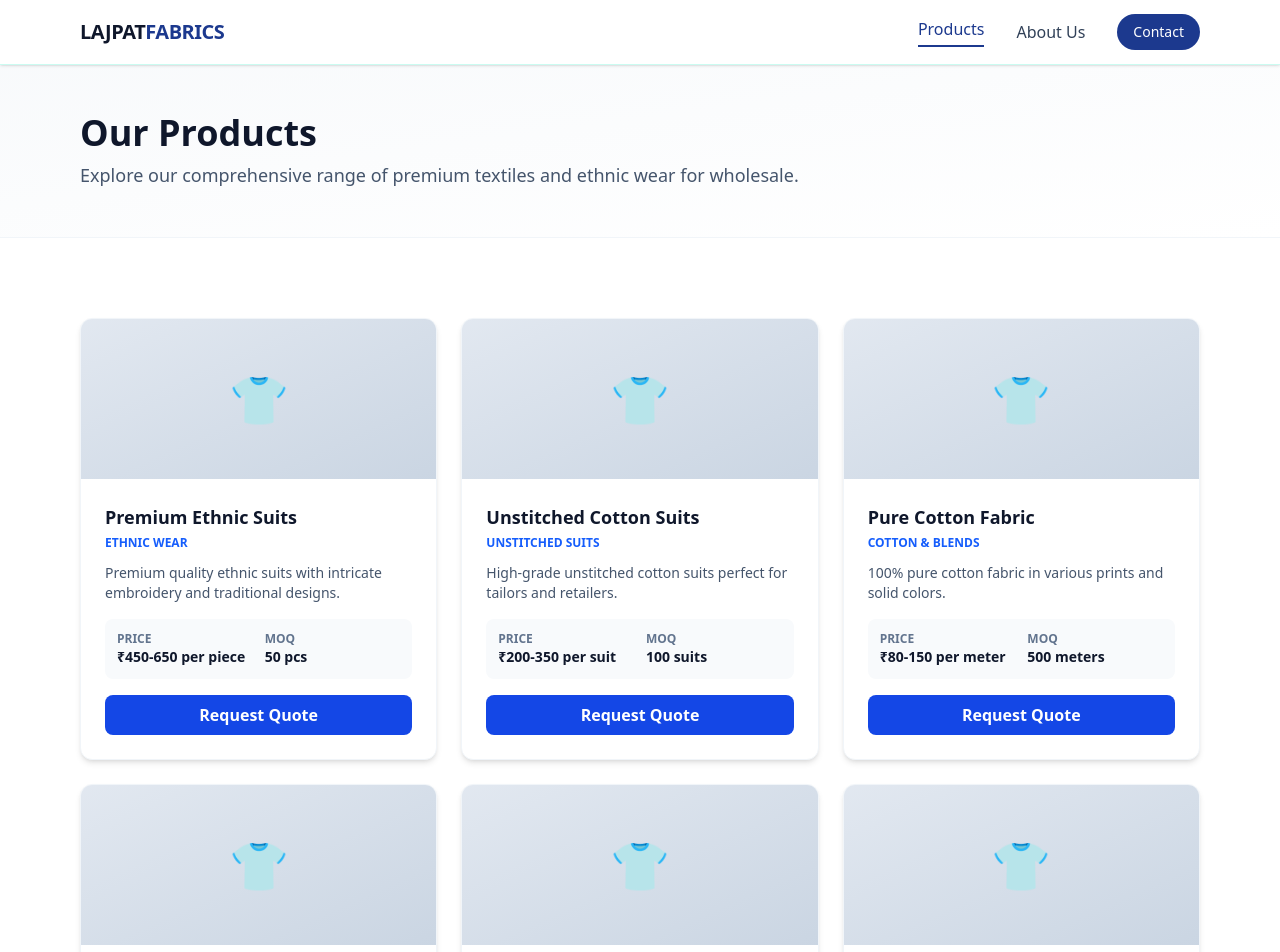
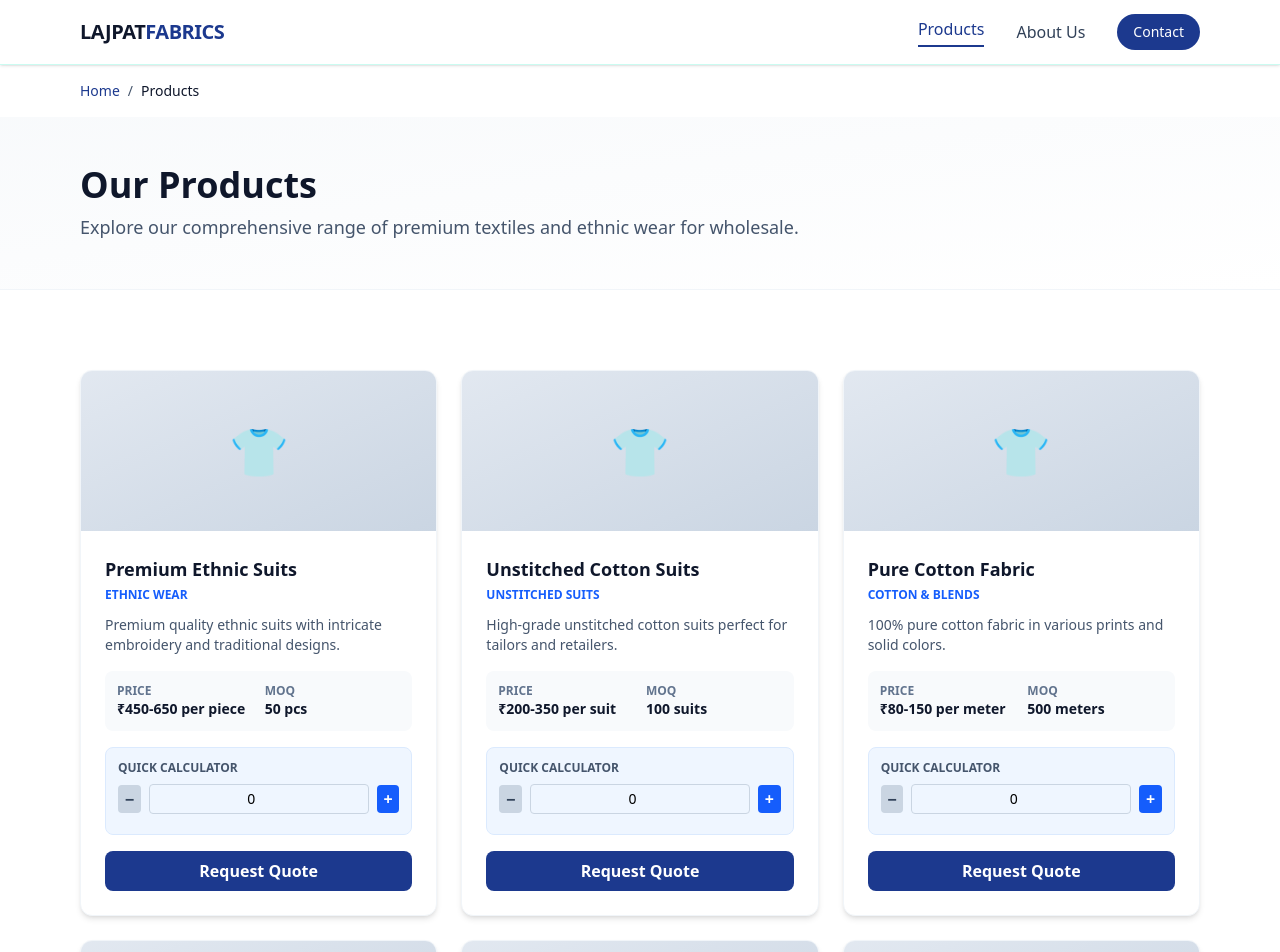
Before and after one commit to projectdhungartales/lajpat-garments, a Next.js app: page /products in a window 1280 px wide. Shown: the top 952 px of the page. Built offline with nearby package versions, Linux system fonts and the light colour scheme.

Commit message:
added price calculator

```diff
--- a/src/app/about/page.tsx
+++ b/src/app/about/page.tsx
@@ -1,3 +1,7 @@
+'use client';
+
+import Link from 'next/link';
+
 export default function About() {
   const highlights = [
     {
@@ -24,8 +28,15 @@ export default function About() {
 
   return (
     <main className="min-h-screen bg-white">
+      {/* BREADCRUMB */}
+      <nav className="max-w-6xl mx-auto px-4 py-4 flex items-center gap-2 text-sm text-slate-600">
+        <Link href="/" className="text-blue-900 hover:underline">Home</Link>
+        <span>/</span>
+        <span className="text-slate-900 font-medium">About Us</span>
+      </nav>
+
       {/* HERO */}
-      <section className="py-12 bg-gradient-to-br from-slate-50 to-white border-b border-slate-100">
+      <section className="py-12 bg-gradient-to-br from-slate-50 to-white border-b border-slate-100 animate-fade-in">
         <div className="max-w-6xl mx-auto px-4">
           <h1 className="text-4xl font-bold text-slate-900 mb-2">About Lajpat Fabrics</h1>
           <p className="text-lg text-slate-600">
@@ -36,7 +47,7 @@ export default function About() {
 
       {/* ABOUT SECTION */}
       <section className="py-20 max-w-6xl mx-auto px-4">
-        <div className="grid grid-cols-1 lg:grid-cols-2 gap-12 items-center mb-20">
+        <div className="grid grid-cols-1 lg:grid-cols-2 gap-12 items-center mb-20 animate-fade-in-up">
           <div>
             <h2 className="text-3xl font-bold text-slate-900 mb-6">Who We Are</h2>
             <p className="text-slate-600 mb-4 leading-relaxed">
@@ -49,7 +60,7 @@ export default function About() {
               Whether you&apos;re a small retail shop or a large distributor, we have the perfect products and pricing to meet your needs.
             </p>
           </div>
-          <div className="rounded-2xl overflow-hidden shadow-xl h-96 bg-gradient-to-br from-slate-200 to-slate-300 flex items-center justify-center">
+          <div className="rounded-2xl overflow-hidden shadow-xl h-96 bg-gradient-to-br from-slate-200 to-slate-300 flex items-center justify-center animate-slide-in">
             <span className="text-8xl">🏢</span>
           </div>
         </div>
@@ -57,7 +68,7 @@ export default function About() {
         {/* HIGHLIGHTS */}
         <div className="grid grid-cols-1 md:grid-cols-2 lg:grid-cols-4 gap-6 mb-20">
           {highlights.map((highlight, i) => (
-            <div key={i} className="bg-gradient-to-br from-blue-50 to-indigo-50 rounded-xl p-6 border border-blue-100">
+            <div key={i} className="bg-gradient-to-br from-blue-50 to-indigo-50 rounded-xl p-6 border border-blue-100 animate-fade-in-up" style={{ animationDelay: `${i * 100}ms` }}>
               <div className="text-4xl mb-4">{highlight.icon}</div>
               <h3 className="font-bold text-slate-900 mb-2">{highlight.title}</h3>
               <p className="text-slate-600 text-sm">{highlight.description}</p>
--- a/src/app/contact/page.tsx
+++ b/src/app/contact/page.tsx
@@ -1,5 +1,6 @@
 'use client';
 
+import Link from 'next/link';
 import { useState } from 'react';
 import Toast from '@/components/Toast';
 
@@ -91,8 +92,15 @@ export default function Contact() {
 
   return (
     <main className="min-h-screen bg-white">
+      {/* BREADCRUMB */}
+      <nav className="max-w-6xl mx-auto px-4 py-4 flex items-center gap-2 text-sm text-slate-600">
+        <Link href="/" className="text-blue-900 hover:underline">Home</Link>
+        <span>/</span>
+        <span className="text-slate-900 font-medium">Contact</span>
+      </nav>
+
       {/* HERO */}
-      <section className="py-12 bg-gradient-to-br from-slate-50 to-white border-b border-slate-100">
+      <section className="py-12 bg-gradient-to-br from-slate-50 to-white border-b border-slate-100 animate-fade-in">
         <div className="max-w-6xl mx-auto px-4">
           <h1 className="text-4xl font-bold text-slate-900 mb-2">Contact Us</h1>
           <p className="text-lg text-slate-600">
@@ -105,7 +113,7 @@ export default function Contact() {
       <section className="py-20 max-w-6xl mx-auto px-4">
         <div className="grid grid-cols-1 md:grid-cols-2 lg:grid-cols-4 gap-6 mb-20">
           {contactInfo.map((info, i) => (
-            <div key={i} className="bg-gradient-to-br from-blue-50 to-indigo-50 rounded-xl p-6 border border-blue-100 text-center">
+            <div key={i} className="bg-gradient-to-br from-blue-50 to-indigo-50 rounded-xl p-6 border border-blue-100 text-center animate-fade-in-up" style={{ animationDelay: `${i * 100}ms` }}>
               <div className="text-4xl mb-3">{info.icon}</div>
               <h3 className="font-bold text-slate-900 mb-2">{info.title}</h3>
               <p className="text-slate-600 text-sm">{info.details}</p>
--- a/src/app/globals.css
+++ b/src/app/globals.css
@@ -52,6 +52,17 @@
   }
 }
 
+@keyframes slideDown {
+  from {
+    opacity: 0;
+    transform: translateY(-10px);
+  }
+  to {
+    opacity: 1;
+    transform: translateY(0);
+  }
+}
+
 .animate-fade-in-up {
   animation: fadeInUp 0.6s ease-out;
 }
@@ -70,6 +81,10 @@
 
 .animate-slide-in-up {
   animation: slideInUp 0.5s ease-out;
+}
+
+.animate-slide-down {
+  animation: slideDown 0.3s ease-out;
 }
 
 /* Toast notification styles */
--- a/src/app/products/page.tsx
+++ b/src/app/products/page.tsx
@@ -1,17 +1,20 @@
 'use client';
 
+import Link from 'next/link';
 import { useState } from 'react';
 import QuoteFormModal from '@/components/QuoteFormModal';
 
 export default function Products() {
   const [selectedProduct, setSelectedProduct] = useState<string | null>(null);
+  const [quantities, setQuantities] = useState<Record<number, number>>({});
 
   const products = [
     {
       id: 1,
       name: "Premium Ethnic Suits",
       category: "Ethnic Wear",
-      price: "₹450-650 per piece",
+      basePrice: 550,
+      priceRange: "₹450-650 per piece",
       moq: "50 pcs",
       description: "Premium quality ethnic suits with intricate embroidery and traditional designs.",
     },
@@ -19,7 +22,8 @@ export default function Products() {
       id: 2,
       name: "Unstitched Cotton Suits",
       category: "Unstitched Suits",
-      price: "₹200-350 per suit",
+      basePrice: 275,
+      priceRange: "₹200-350 per suit",
       moq: "100 suits",
       description: "High-grade unstitched cotton suits perfect for tailors and retailers.",
     },
@@ -27,7 +31,8 @@ export default function Products() {
       id: 3,
       name: "Pure Cotton Fabric",
       category: "Cotton & Blends",
-      price: "₹80-150 per meter",
+      basePrice: 115,
+      priceRange: "₹80-150 per meter",
       moq: "500 meters",
       description: "100% pure cotton fabric in various prints and solid colors.",
     },
@@ -35,7 +40,8 @@ export default function Products() {
       id: 4,
       name: "Cotton Silk Blend",
       category: "Cotton & Blends",
-      price: "₹120-200 per meter",
+      basePrice: 160,
+      priceRange: "₹120-200 per meter",
       moq: "300 meters",
       description: "Premium cotton-silk blend for traditional and casual wear.",
     },
@@ -43,7 +49,8 @@ export default function Products() {
       id: 5,
       name: "Designer Sarees",
       category: "Designer Collections",
-      price: "₹800-1500 per piece",
+      basePrice: 1150,
+      priceRange: "₹800-1500 per piece",
       moq: "25 pcs",
       description: "Exclusive designer sarees with handwoven patterns and premium finish.",
     },
@@ -51,16 +58,37 @@ export default function Products() {
       id: 6,
       name: "Festive Collection",
       category: "Designer Collections",
-      price: "₹600-1200 per piece",
+      basePrice: 900,
+      priceRange: "₹600-1200 per piece",
       moq: "30 pcs",
       description: "Premium festive wear with latest designs and color combinations.",
     },
   ];
 
+  const updateQuantity = (productId: number, qty: number) => {
+    setQuantities(prev => ({
+      ...prev,
+      [productId]: Math.max(qty, 0),
+    }));
+  };
+
+  const calculateTotal = (productId: number) => {
+    const qty = quantities[productId] || 0;
+    const product = products.find(p => p.id === productId);
+    return qty * (product?.basePrice || 0);
+  };
+
   return (
     <main className="min-h-screen bg-white">
+      {/* BREADCRUMB */}
+      <nav className="max-w-6xl mx-auto px-4 py-4 flex items-center gap-2 text-sm text-slate-600">
+        <Link href="/" className="text-blue-900 hover:underline">Home</Link>
+        <span>/</span>
+        <span className="text-slate-900 font-medium">Products</span>
+      </nav>
+
       {/* HERO */}
-      <section className="py-12 bg-gradient-to-br from-slate-50 to-white border-b border-slate-100">
+      <section className="py-12 bg-gradient-to-br from-slate-50 to-white border-b border-slate-100 animate-fade-in">
         <div className="max-w-6xl mx-auto px-4">
           <h1 className="text-4xl font-bold text-slate-900 mb-2">Our Products</h1>
           <p className="text-lg text-slate-600">
@@ -72,8 +100,8 @@ export default function Products() {
       {/* PRODUCTS GRID */}
       <section className="py-20 max-w-6xl mx-auto px-4">
         <div className="grid grid-cols-1 md:grid-cols-2 lg:grid-cols-3 gap-6">
-          {products.map((product) => (
-            <div key={product.id} className="bg-white rounded-xl shadow-md hover:shadow-xl transition border border-slate-100 overflow-hidden">
+          {products.map((product, i) => (
+            <div key={product.id} className="bg-white rounded-xl shadow-md hover:shadow-xl transition border border-slate-100 overflow-hidden animate-fade-in-up" style={{ animationDelay: `${i * 100}ms` }}>
               <div className="h-40 bg-gradient-to-br from-slate-200 to-slate-300 flex items-center justify-center">
                 <span className="text-5xl">👕</span>
               </div>
@@ -88,16 +116,48 @@ export default function Products() {
                 <div className="grid grid-cols-2 gap-3 mb-4 p-3 bg-slate-50 rounded-lg">
                   <div>
                     <p className="text-xs text-slate-500 font-semibold uppercase">Price</p>
-                    <p className="text-sm font-bold text-slate-900">{product.price}</p>
+                    <p className="text-sm font-bold text-slate-900">{product.priceRange}</p>
                   </div>
                   <div>
                     <p className="text-xs text-slate-500 font-semibold uppercase">MOQ</p>
                     <p className="text-sm font-bold text-slate-900">{product.moq}</p>
                   </div>
                 </div>
+
+                {/* Order Calculator */}
+                <div className="mb-4 p-3 bg-blue-50 rounded-lg border border-blue-100">
+                  <label className="text-xs text-slate-600 font-semibold uppercase block mb-2">Quick Calculator</label>
+                  <div className="flex items-center gap-2 mb-2">
+                    <button
+                      onClick={() => updateQuantity(product.id, (quantities[product.id] || 0) - 1)}
+                      className="w-7 h-7 bg-slate-300 text-slate-700 font-bold rounded hover:bg-slate-400 transition"
+                    >
+                      −
+                    </button>
+                    <input
+                      type="number"
+                      value={quantities[product.id] || 0}
+                      onChange={(e) => updateQuantity(product.id, parseInt(e.target.value) || 0)}
+                      className="flex-1 px-2 py-1 border border-slate-300 rounded text-center text-sm"
+                      min="0"
+                    />
+                    <button
+                      onClick={() => updateQuantity(product.id, (quantities[product.id] || 0) + 1)}
+                      className="w-7 h-7 bg-blue-600 text-white font-bold rounded hover:bg-blue-700 transition"
+                    >
+                      +
+                    </button>
+                  </div>
+                  {quantities[product.id] > 0 && (
+                    <div className="text-sm font-bold text-blue-900 text-center py-2 bg-white rounded border border-blue-200">
+                      ₹{calculateTotal(product.id).toLocaleString('en-IN')}
+                    </div>
+                  )}
+                </div>
+
                 <button
                   onClick={() => setSelectedProduct(product.name)}
-                  className="w-full py-2 bg-blue-700 text-white font-semibold rounded-lg hover:bg-blue-800 transition"
+                  className="w-full py-2 bg-blue-900 text-white font-semibold rounded-lg hover:bg-blue-950 transition"
                 >
                   Request Quote
                 </button>
```
Also changed, not shown: src/components/Header.tsx (+33 -8 lines).
